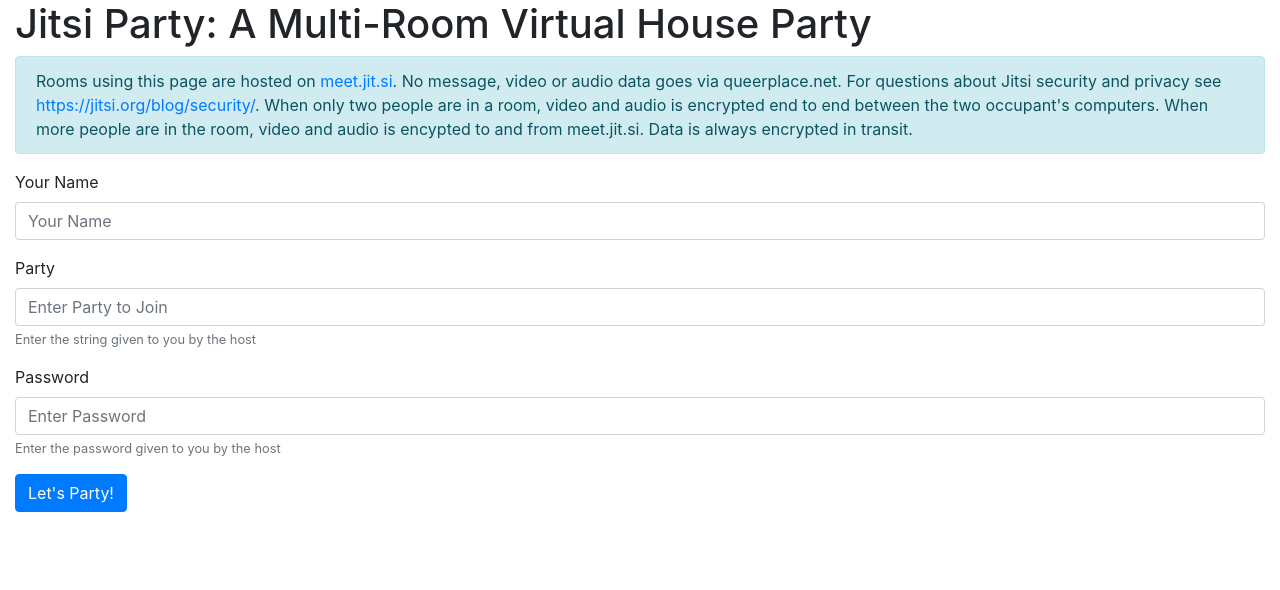
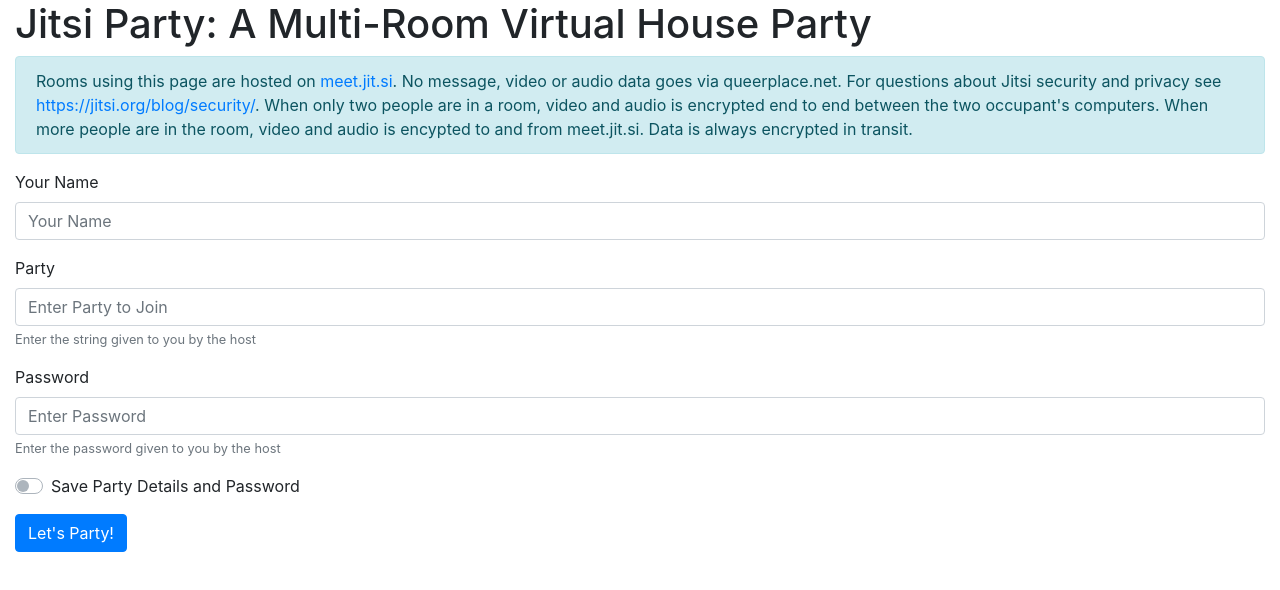
Before and after one commit to coffeepoint/queerplace, a React (Create React App) app: page / in a window 1280 px wide. Shown: the top 590 px of the page. Built offline with nearby package versions, Linux system fonts and the light colour scheme.

Commit message:
Add checkbox to save details

```diff
--- a/src/components/LetMeIn.js
+++ b/src/components/LetMeIn.js
@@ -9,6 +9,7 @@
     this.nameInput = React.createRef();
     this.partyInput = React.createRef();
     this.passwordInput = React.createRef();
+    this.saveDetailsInput = React.createRef();
   }
 
 
@@ -18,7 +19,6 @@
       alerts.push(<Alert key='message' variant='danger'>{this.props.message}</Alert>);
     }
     return (<Form>
-
       <Form.Group controlId="YourName">
         <Form.Label>Your Name</Form.Label>
         <Form.Control ref={this.nameInput} type="text" placeholder="Your Name" defaultValue={this.props.name} />
@@ -30,15 +30,22 @@
           Enter the string given to you by the host
         </Form.Text>
       </Form.Group>
-      <Form.Group controlId="PartyPassword" invalid="true">
+      <Form.Group controlId="PartyPassword">
         <Form.Label>Password</Form.Label>
-        <Form.Control ref={this.passwordInput} type="password" placeholder="Enter Password" />
+        <Form.Control ref={this.passwordInput} type="password" placeholder="Enter Password" defaultValue={this.props.password} />
         <Form.Text className="text-muted">
           Enter the password given to you by the host
         </Form.Text>
       </Form.Group>
+      <Form.Group controlId="SaveDetails">
+        <Form.Check custom type="switch" ref={this.saveDetailsInput} defaultChecked={this.props.saveDetails} label="Save Party Details and Password"/>
+      </Form.Group>
       {alerts}
-      <Button variant="primary" onClick={() => this.props.enterParty(this.nameInput.current.value, this.partyInput.current.value, this.passwordInput.current.value)}>
+      <Button variant="primary" onClick={() => this.props.enterParty(
+        this.nameInput.current.value,
+        this.partyInput.current.value,
+        this.passwordInput.current.value,
+        this.saveDetailsInput.current.checked)}>
         Let's Party!
       </Button>
     </Form>);
--- a/src/components/Party.js
+++ b/src/components/Party.js
@@ -3,7 +3,6 @@
 import { LetMeIn } from './LetMeIn';
 import { Rooms } from "./Rooms";
 import Alert from 'react-bootstrap/Alert';
-
 
 export class Party extends React.Component {
 
@@ -13,15 +12,30 @@
       displayName: undefined,
       partyName: undefined,
       password: undefined,
+      saveDetails: undefined,
       setup: false
     };
+
+    if (localStorage.getItem('displayName') !== "") {
+      this.state.displayName = localStorage.getItem('displayName');
+    }
+    if (localStorage.getItem('partyName') !== "") {
+      this.state.partyName = localStorage.getItem('partyName');
+    }
+    if (localStorage.getItem('password') !== "") {
+      this.state.password = localStorage.getItem('password');
+    }
+    if (localStorage.getItem('saveDetails') !== "") {
+      this.state.saveDetails = localStorage.getItem('saveDetails');
+    }
+
     this.enterParty = this.enterParty.bind(this);
     this.loginFailed = this.loginFailed.bind(this);
     this.logout = this.logout.bind(this);
   }
 
 
-  enterParty(displayName, partyName, password) {
+  enterParty(displayName, partyName, password, saveDetails) {
     if (this.definedAndOfNoneZeroLength(displayName) && this.definedAndOfNoneZeroLength(partyName) && this.definedAndOfNoneZeroLength(password)) {
       this.setState({
         displayName: displayName,
@@ -29,6 +43,21 @@
         password: password,
         setup: true
       });
+
+      if (saveDetails === true) {
+        localStorage.setItem('saveDetails', "true");
+        this.setState({saveDetails: "true"});
+      } else {
+        localStorage.setItem('saveDetails', "false");
+      }
+
+      if (saveDetails) {
+        localStorage.setItem('displayName', displayName);
+        localStorage.setItem('partyName', partyName);
+        localStorage.setItem('password', password);
+      } else {
+        localStorage.clear();
+      }
     }
     else {
       this.setState({
@@ -36,7 +65,7 @@
         partyName: partyName,
         password: password,
         setup: false,
-        message: 'All fields are required'
+        message: 'All fields are required',
       });
     }
   }
@@ -60,13 +89,18 @@
 
 
   logout() {
+    if (this.state.saveDetails !== "true") {
+      this.setState({
+        displayName: undefined,
+        partyName: undefined,
+        password: undefined,
+      });
+    }
+
     this.setState({
-      displayName: undefined,
-      partyName: undefined,
-      password: undefined,
       setup: false,
-      message: undefined
-    });
+      message: undefined,
+    })
   }
 
 
@@ -79,7 +113,13 @@
         For questions about Jitsi security and privacy see <a href="https://jitsi.org/blog/security/">https://jitsi.org/blog/security/</a>. When only two people are in
         a room, video and audio is encrypted end to end between the two occupant's computers. When more people are in the room, video and audio is encypted to and
         from meet.jit.si. Data is always encrypted in transit.</Alert>
-        <LetMeIn enterParty={this.enterParty} name={this.state.displayName} partyName={this.state.party} message={this.state.message} />
+        <LetMeIn
+          enterParty={this.enterParty}
+          message={this.state.message}
+          name={this.state.displayName}
+          partyName={this.state.partyName}
+          password={this.state.password}
+          saveDetails={this.state.saveDetails === "true"} />
       </Container>);
     }
     else {
```
